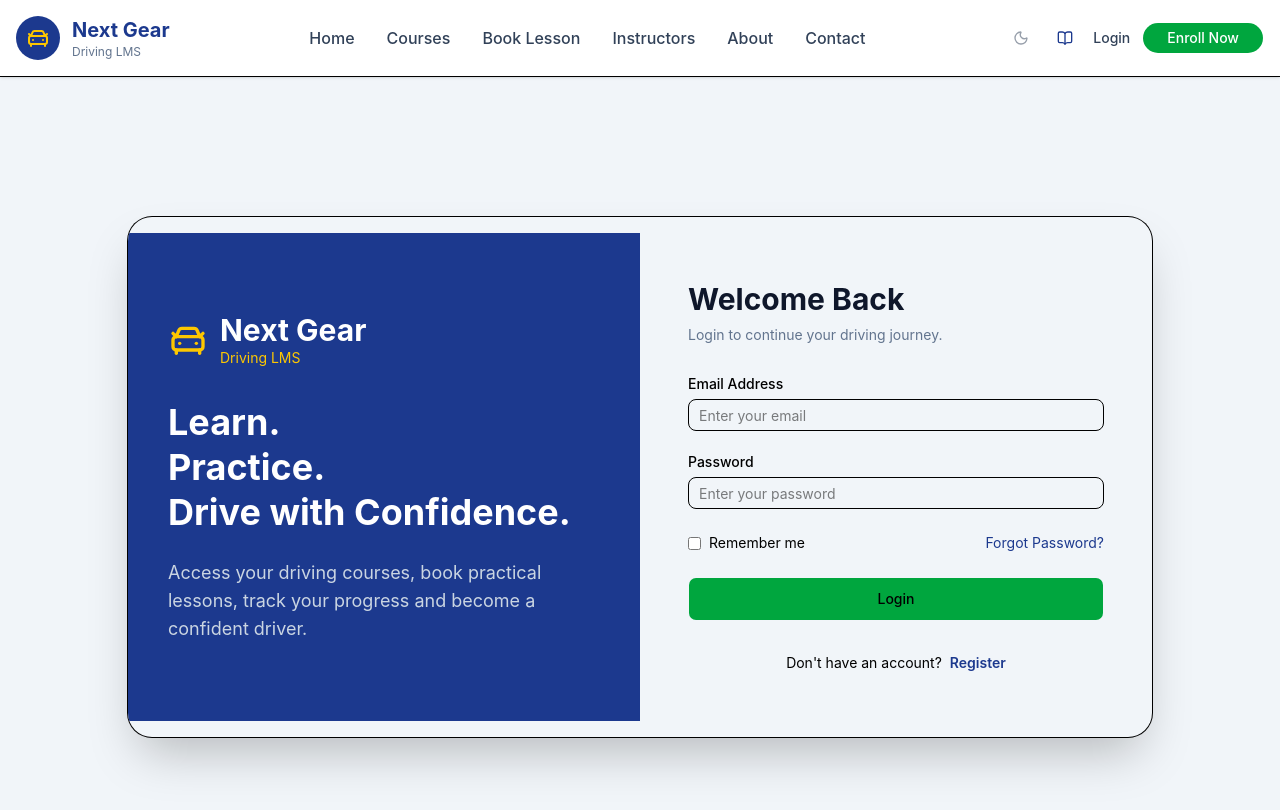
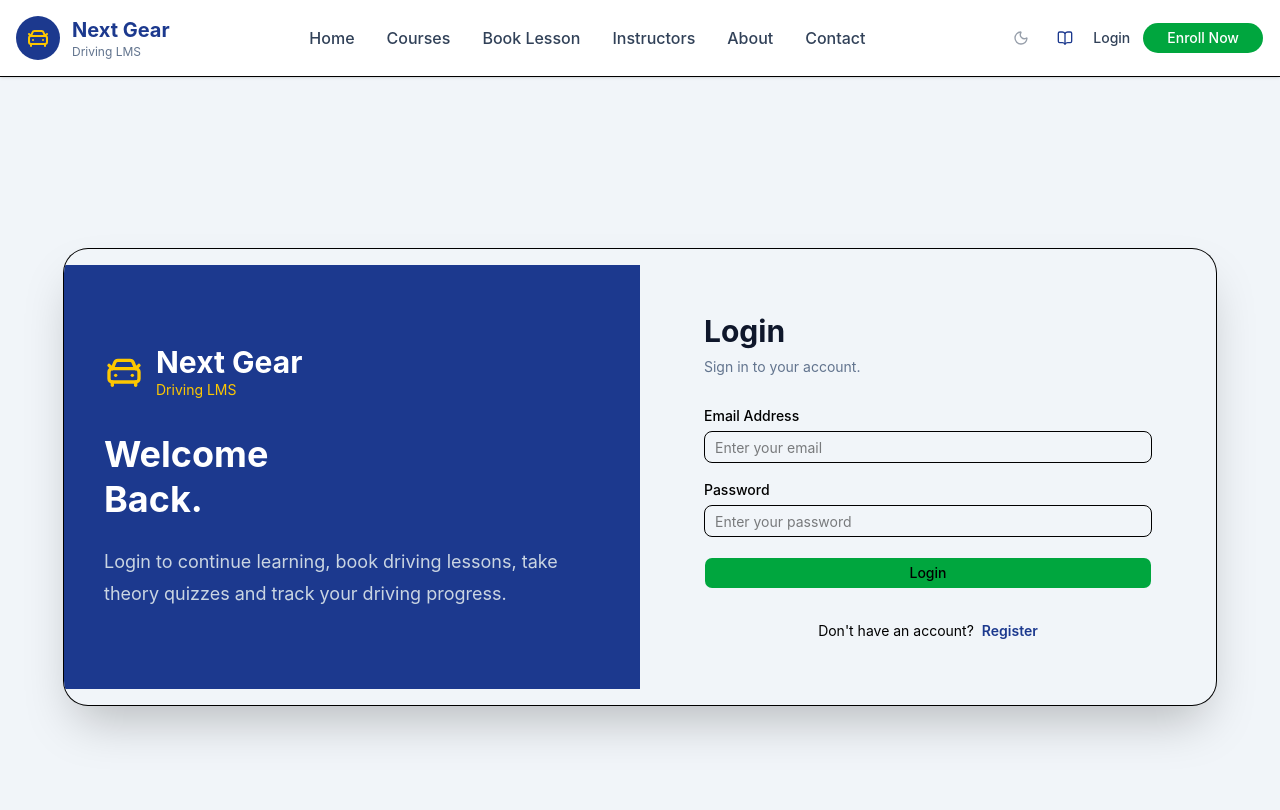
Before and after one commit to derrickweru73/next-gear-driving, a React (Vite) app: page /login in a window 1280 px wide. Shown: the top 810 px of the page. Built offline with nearby package versions, Linux system fonts and the light colour scheme.

Commit message:
feat: update login page with mock api

```diff
--- a/src/App.jsx
+++ b/src/App.jsx
@@ -4,13 +4,14 @@ import { Routes, Route } from "react-router-dom";
 import Login from "./pages/Login";
 import Register from "./pages/Register";
 
+
 function App() {
   return (
     <>
        <Navbar />
       <Routes>
-        <Route path="login" element={<Login />} />
-        <Route path="register" element={<Register />} />
+        <Route path="/login" element={<Login />} />
+        <Route path="/register" element={<Register />} />
       </Routes>
      </>
   );
--- a/src/pages/Login.jsx
+++ b/src/pages/Login.jsx
@@ -1,14 +1,64 @@
-import { Link } from "react-router-dom";
+import { useState } from "react";
+import { Link, useNavigate } from "react-router-dom";
+import { CarFront } from "lucide-react";
 import { Button } from "@/components/ui/button";
 import { Card, CardContent } from "@/components/ui/card";
 import { Input } from "@/components/ui/input";
 import { Label } from "@/components/ui/label";
-import { CarFront } from "lucide-react";
+import { loginStudent } from "@/services/AuthApi.js";
 
 const Login = () => {
+  const navigate = useNavigate();
+
+  const [formData, setFormData] = useState({
+    email: "",
+    password: "",
+  });
+
+  const [loading, setLoading] = useState(false);
+
+  const handleChange = (e) => {
+    setFormData({
+      ...formData,
+      [e.target.name]: e.target.value,
+    });
+  };
+
+  const handleSubmit = async (e) => {
+    e.preventDefault();
+
+    if (!formData.email || !formData.password) {
+      alert("Please fill in all fields.");
+      return;
+    }
+
+    setLoading(true);
+
+    try {
+      const student = await loginStudent(formData.email, formData.password);
+
+      if (!student) {
+        alert("Invalid email or password.");
+        setLoading(false);
+        return;
+      }
+
+      localStorage.setItem("student", JSON.stringify(student));
+
+      alert(`Welcome ${student.fullName}!`);
+
+      navigate("/student-dashboard");
+    } catch (error) {
+      console.error(error);
+      alert("Login failed.");
+    } finally {
+      setLoading(false);
+    }
+  };
+
   return (
     <div className="min-h-screen bg-slate-100 flex items-center justify-center px-4 py-10">
-      <Card className="w-full max-w-5xl overflow-hidden shadow-2xl rounded-3xl">
+      <Card className="w-full max-w-6xl rounded-3xl shadow-2xl overflow-hidden">
         <div className="grid md:grid-cols-2">
           {/* Left Section */}
           <div className="hidden md:flex flex-col justify-center bg-blue-900 text-white p-10">
@@ -23,37 +73,35 @@ const Login = () => {
             </div>
 
             <h2 className="text-4xl font-bold leading-tight mb-6">
-              Learn.
+              Welcome
               <br />
-              Practice.
-              <br />
-              Drive with Confidence.
+              Back.
             </h2>
 
-            <p className="text-slate-300 text-lg">
-              Access your driving courses, book practical lessons, track your
-              progress and become a confident driver.
+            <p className="text-slate-300 text-lg leading-8">
+              Login to continue learning, book driving lessons, take theory
+              quizzes and track your driving progress.
             </p>
           </div>
 
           {/* Right Section */}
-
           <CardContent className="p-8 md:p-12">
             <div className="max-w-md mx-auto">
-              <h2 className="text-3xl font-bold text-slate-900">
-                Welcome Back
-              </h2>
+              <h2 className="text-3xl font-bold text-slate-900">Login</h2>
 
               <p className="text-slate-500 mt-2 mb-8">
-                Login to continue your driving journey.
+                Sign in to your account.
               </p>
 
-              <form className="space-y-6">
+              <form className="space-y-5" onSubmit={handleSubmit}>
                 <div>
                   <Label>Email Address</Label>
 
                   <Input
                     type="email"
+                    name="email"
+                    value={formData.email}
+                    onChange={handleChange}
                     placeholder="Enter your email"
                     className="mt-2"
                   />
@@ -64,27 +112,20 @@ const Login = () => {
 
                   <Input
                     type="password"
+                    name="password"
+                    value={formData.password}
+                    onChange={handleChange}
                     placeholder="Enter your password"
                     className="mt-2"
                   />
                 </div>
 
-                <div className="flex items-center justify-between text-sm">
-                  <label className="flex items-center gap-2">
-                    <input type="checkbox" />
-                    Remember me
-                  </label>
-
-                  <Link
-                    to="/forgot-password"
-                    className="text-blue-900 hover:text-yellow-500"
-                  >
-                    Forgot Password?
-                  </Link>
-                </div>
-
-                <Button className="w-full bg-green-600 hover:bg-green-700 h-11">
-                  Login
+                <Button
+                  type="submit"
+                  className="w-full bg-green-600 hover:bg-green-700"
+                  disabled={loading}
+                >
+                  {loading ? "Logging in..." : "Login"}
                 </Button>
               </form>
 
```
